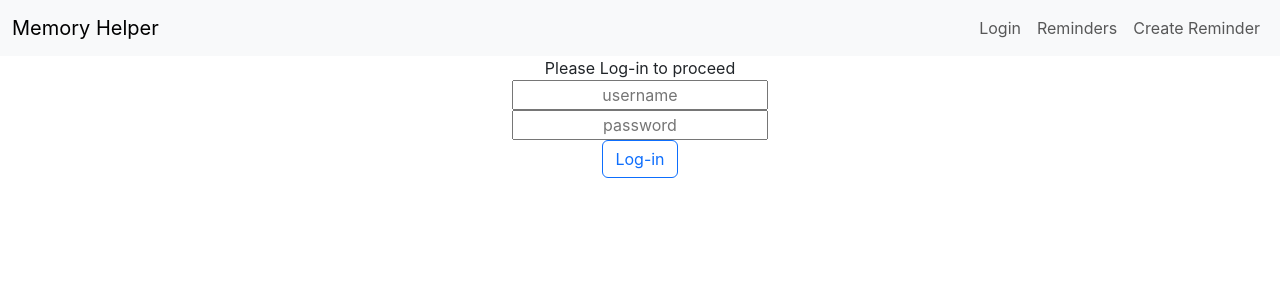
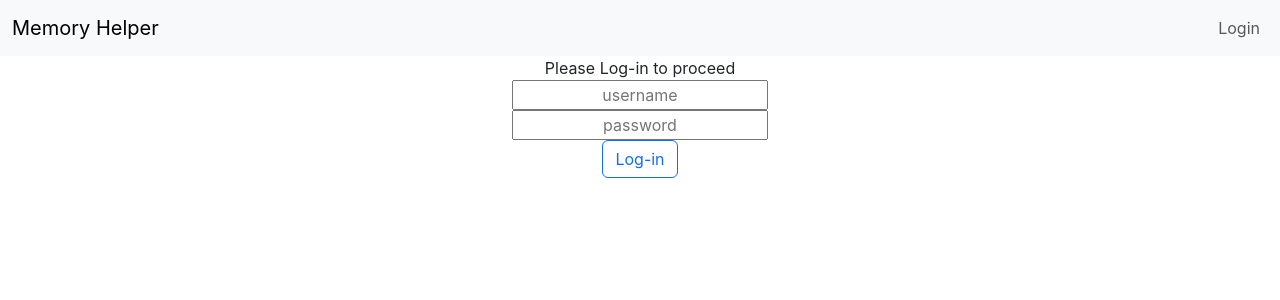
Before and after one commit to lopezatn/memory-helper, a React (Create React App) app: page / in a window 1280 px wide. Shown: the top 300 px of the page. Built offline with nearby package versions, Linux system fonts and the light colour scheme.

Commit message:
added a ternary operator to show my navbar depending on whether you're connected or not.

```diff
--- a/src/components/newReminder/NewReminder.jsx
+++ b/src/components/newReminder/NewReminder.jsx
@@ -25,7 +25,7 @@ const NewReminder = () => {
 
   const resetValue = () => {
     newReminder({ title: "", description: "" });
-  }
+  };
 
   const submitReminder = () => {
     if (reminder === "") {
--- a/src/routes/Navigation.jsx
+++ b/src/routes/Navigation.jsx
@@ -1,13 +1,13 @@
+import { useSelector } from "react-redux";
 import { useNavigate } from "react-router-dom";
 
 const Navigation = () => {
-
-
+  const loggedIn = useSelector((state) => state.user !== null);
   let redirect = useNavigate();
 
   const handleNavigation = (path) => {
     redirect(path);
-  }
+  };
 
   return (
     <>
@@ -28,23 +28,34 @@ const Navigation = () => {
             >
               <span className="navbar-toggler-icon"></span>
             </button>
+            {loggedIn ? (
               <ul className="navbar-nav ms-auto">
                 <li className="nav-item">
-                <a className="nav-link" onClick={() => handleNavigation('/')}>
-                  Login
-                </a>
-              </li>
-              <li className="nav-item">
-                <a className="nav-link" onClick={() => handleNavigation('/reminders')}>
+                  <a
+                    className="nav-link"
+                    onClick={() => handleNavigation("/reminders")}
+                  >
                     Reminders
                   </a>
                 </li>
                 <li className="nav-item">
-                <a className="nav-link" onClick={() => handleNavigation('/new-reminder')}>
+                  <a
+                    className="nav-link"
+                    onClick={() => handleNavigation("/new-reminder")}
+                  >
                     Create Reminder
                   </a>
                 </li>
               </ul>
+            ) : (
+              <ul className="navbar-nav ms-auto">
+                <li className="nav-item">
+                  <a className="nav-link" onClick={() => handleNavigation("/")}>
+                    Login
+                  </a>
+                </li>
+              </ul>
+            )}
           </div>
         </nav>
       </header>
```
Lines whose indentation alone changed are shown as unchanged.
